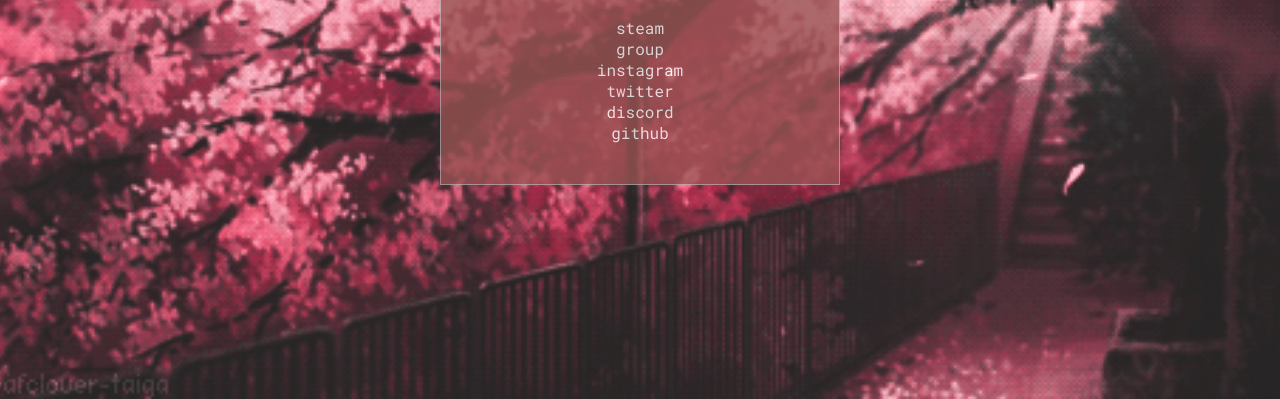
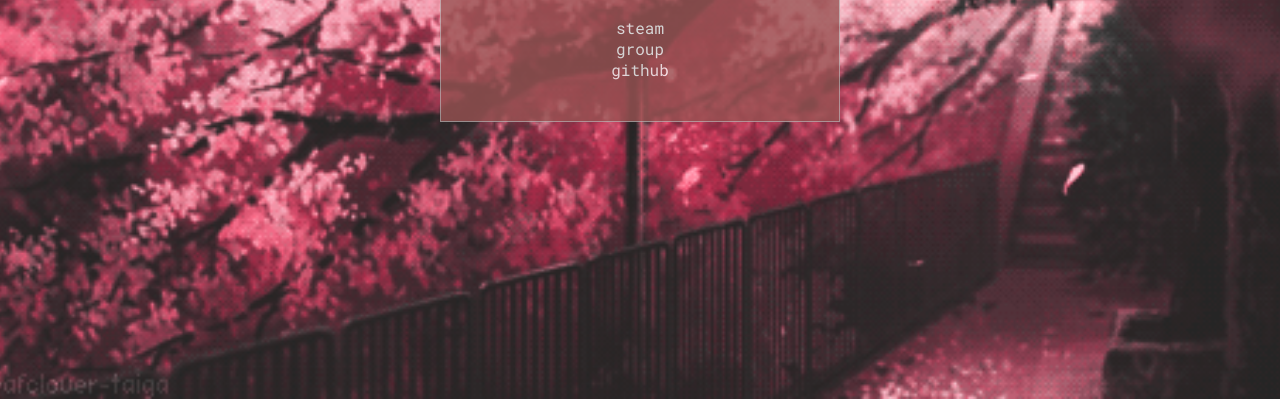
Before and after one commit to 5hipp/5hipp.github.io, a plain HTML site: page index.html in a window 1280 px wide. Shown: the part 401-800 px from the top of the page. Drawn offline with Linux system fonts and the light colour scheme.

Commit message:
updated index.html to remove personal inforamtion

```diff
--- a/index.html
+++ b/index.html
@@ -28,9 +28,9 @@
     <div id="links" class="animated fadeInUpBig">
         <a id="steam" href="https://steamcommunity.com/profiles/76561197961314105" target="_blank">steam</a><br>
         <a id="group" href="https://steamcommunity.com/groups/british" target="_blank">group</a><br>
-        <a id="instagram" href="https://instagram.com/j.o" target="_blank">instagram</a><br>
-        <a id="twitter" href="https://twitter.com/lxr" target="_blank">twitter</a><br>
-        <a id="discord" href="https://discord.gg/CNAWKwe" target="_blank">discord</a><br>
+   <!--<a id="instagram" href="https://instagram.com/" target="_blank">instagram</a><br>
+        <a id="twitter" href="https://twitter.com/" target="_blank">twitter</a><br>
+        <a id="discord" href="https://discord.gg/" target="_blank">discord</a><br>-->
         <a id="github" href="https://github.com/5hipp" target="_blank">github</a>
     </div>
 
```
